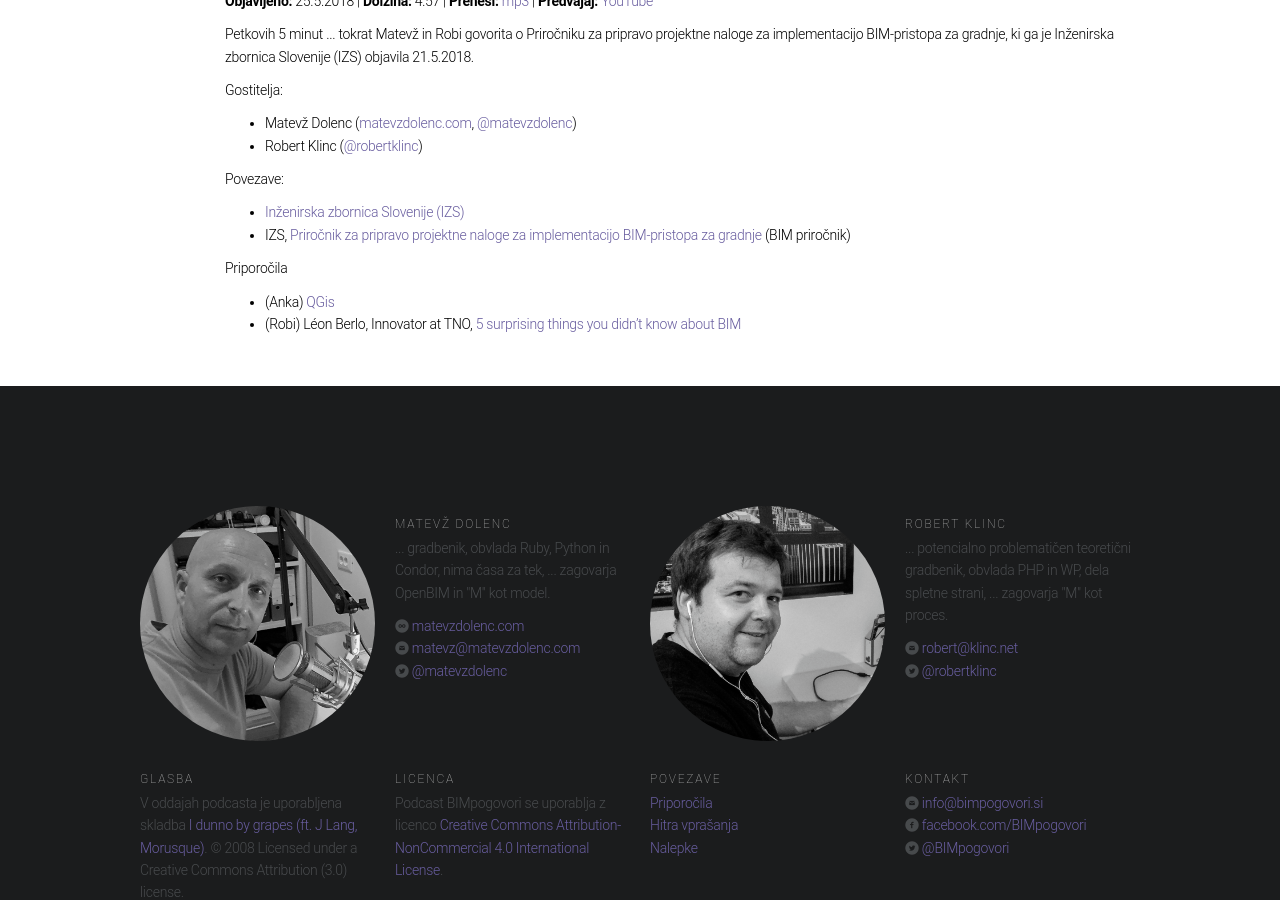
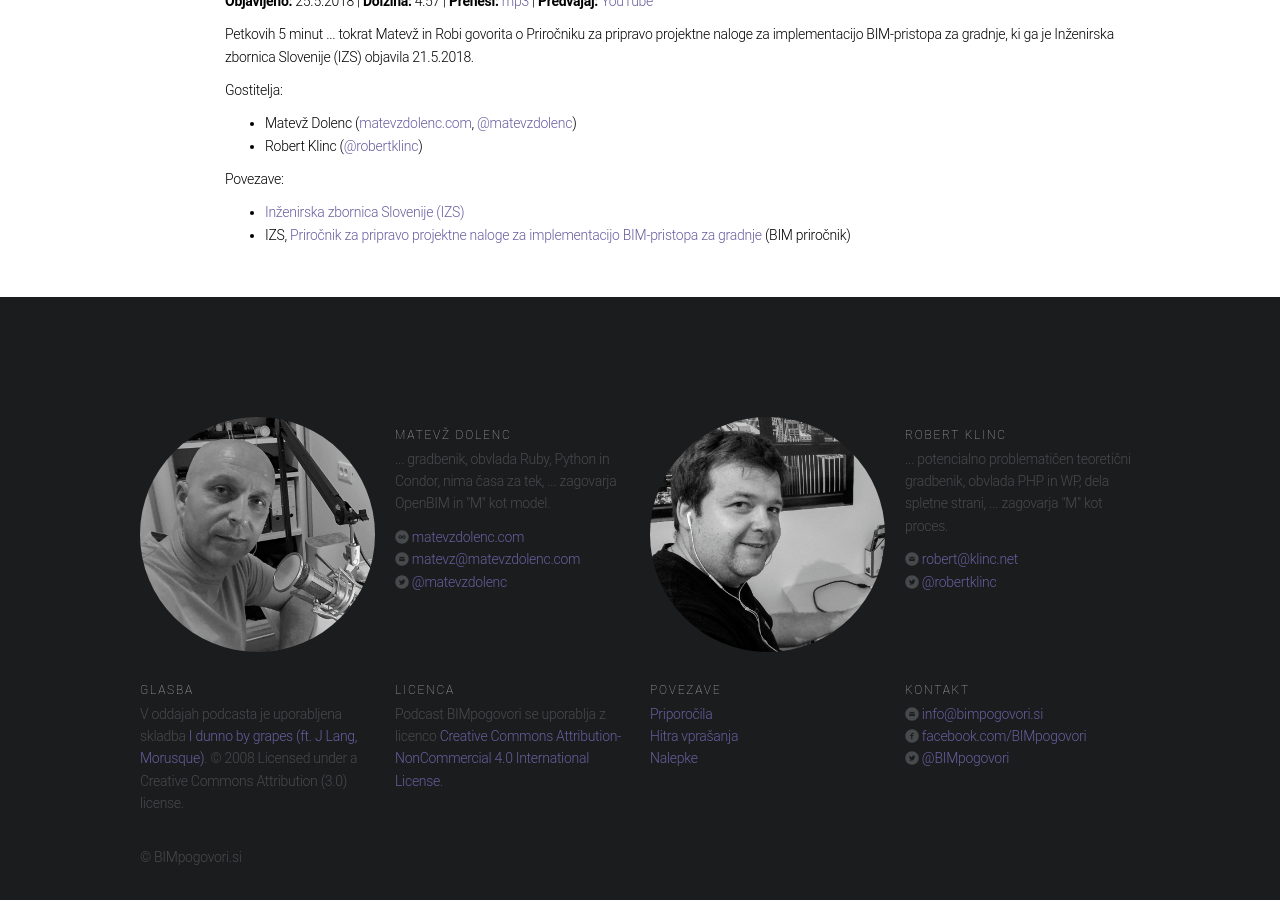
Before and after one commit to bimpogovori/bimpogovori.github.io, a Jekyll site: the page built from _posts/2018-05-25-064.html, in a window 1280 px wide and 900 px high, scrolled down 545 px. Built offline with Jekyll 4.4.1, drawn with Linux system fonts in a browser that asks for light colours.

Commit message:
popravki zapiskov 064

```diff
--- a/_posts/2018-05-25-064.html
+++ b/_posts/2018-05-25-064.html
@@ -27,9 +27,3 @@ comments: false
 	<li><a href="http://www.izs.si">Inženirska zbornica Slovenije (IZS)</a></li>
 	<li>IZS, <a href="http://www.izs.si/fileadmin/dokumenti/publikacije-IZS/Prirocniki_IZS/IZS_prirocnik_MSG_BIM_pristopa_za_gradnje_www.pdf">Priročnik za pripravo projektne naloge za implementacijo BIM-pristopa za gradnje</a> (BIM priročnik)</li>
 </ul>
-
- <p>Priporočila</p>
-<ul>
-	<li>(Anka) <a href="https://qgis.org/en/site/">QGis</a></li>
-	<li>(Robi) Léon Berlo, Innovator at TNO, <a href="https://www.slideshare.net/berlotti/5-things-about-bim-you-did-not-know">5 surprising things you didn’t know about BIM</a></li>
-</ul>
```
